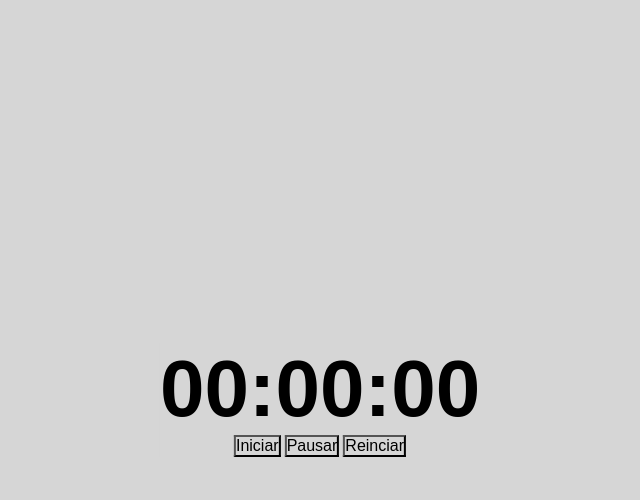
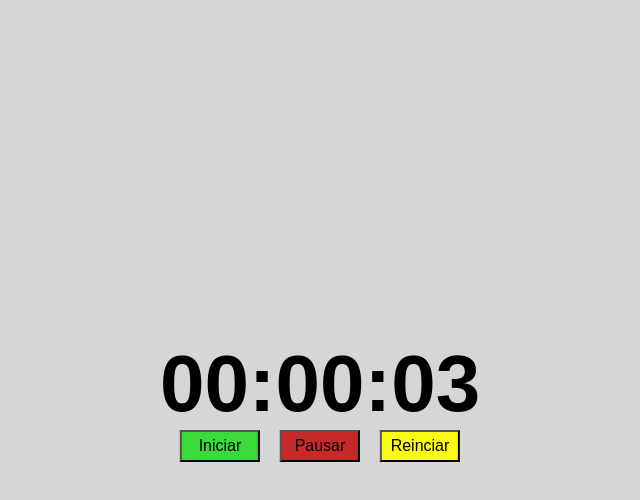
Before and after one commit to Dev-RafaelWatanabe/Stopwatch, a plain HTML site: page index.html in a window 1280 px wide. Both pictures are taken after a click on the button "Iniciar". Shown: the whole page, without its empty margins (320-960 px from the left). Drawn offline with Linux system fonts and the light colour scheme.

Commit message:
in progress

```diff
--- a/index.html
+++ b/index.html
@@ -9,15 +9,16 @@
     <link rel="stylesheet" href="styles.css">
 </head>
 <body>
-    <div class="container">
+    <div id="container">
         <div class="time">
-            <h1>00:00:00</h1>
+            <h1 id="stopwatch">00:00:00</h1>
         </div>
-        <div class="buttons">
-            <button class="start">Iniciar</button>
-            <button class="pause">Pausar</button>
-            <button class="redefined">Reinciar</button>
+        <div id="buttons">
+            <button class="start" onclick="start()">Iniciar</button>
+            <button class="pause" onclick="pause()">Pausar</button>
+            <button class="redefined" onclick="redefined()">Reinciar</button>
         </div>
+        <script src="index.js"></script>
     </div>
 </body>
 </html>
--- /dev/null
+++ b/index.js
@@ -0,0 +1,47 @@
+var sec=00
+var min=00
+var hr=00
+var time
+
+
+function digits(digit) {
+    if(digit<10) {
+        return('0' + digit)
+    }
+    else {
+            return(digit)
+        }
+
+}
+
+function start() {
+    stopwatch()
+    time = setInterval(stopwatch, 1000)
+}
+
+function pause() {
+    clearInterval(time);
+}
+
+function redefined() {
+    clearInterval(time);
+    sec=00;
+    min=00;
+    hr=00;
+    document.getElementById('stopwatch').innerHTML= digits(hr)+':'+digits(min)+':'+digits(sec);
+}
+
+function stopwatch() {
+    sec++
+    if(sec==60) {
+        min++
+        sec=0
+        if(min==60) {
+            hr++
+            min=0
+            sec=0
+        };
+    };
+
+    document.getElementById('stopwatch').innerHTML= digits(hr)+':'+digits(min)+':'+digits(sec)
+};
--- a/styles.css
+++ b/styles.css
@@ -7,7 +7,7 @@
     background: #d6d6d6;
 }
 
-.container {
+#container {
     text-align: center;
     position: absolute;
     top: 50%;
@@ -19,6 +19,26 @@
     font-family: Arial, Helvetica, sans-serif;
 }
 
-.buttons {
-    margin: 0 ;
+button:hover {
+    cursor: pointer;
 }
+
+.start {
+    background: rgb(57, 218, 57);
+    margin-right: 1rem;
+    height: 2rem;
+    width: 5rem;
+}
+
+.pause {
+    background: rgb(199, 40, 40);
+    margin-right: 1rem;
+    height: 2rem;
+    width: 5rem;
+}
+
+.redefined {
+    background: rgb(250, 250, 19);
+    height: 2rem;
+    width: 5rem;
+}
```
